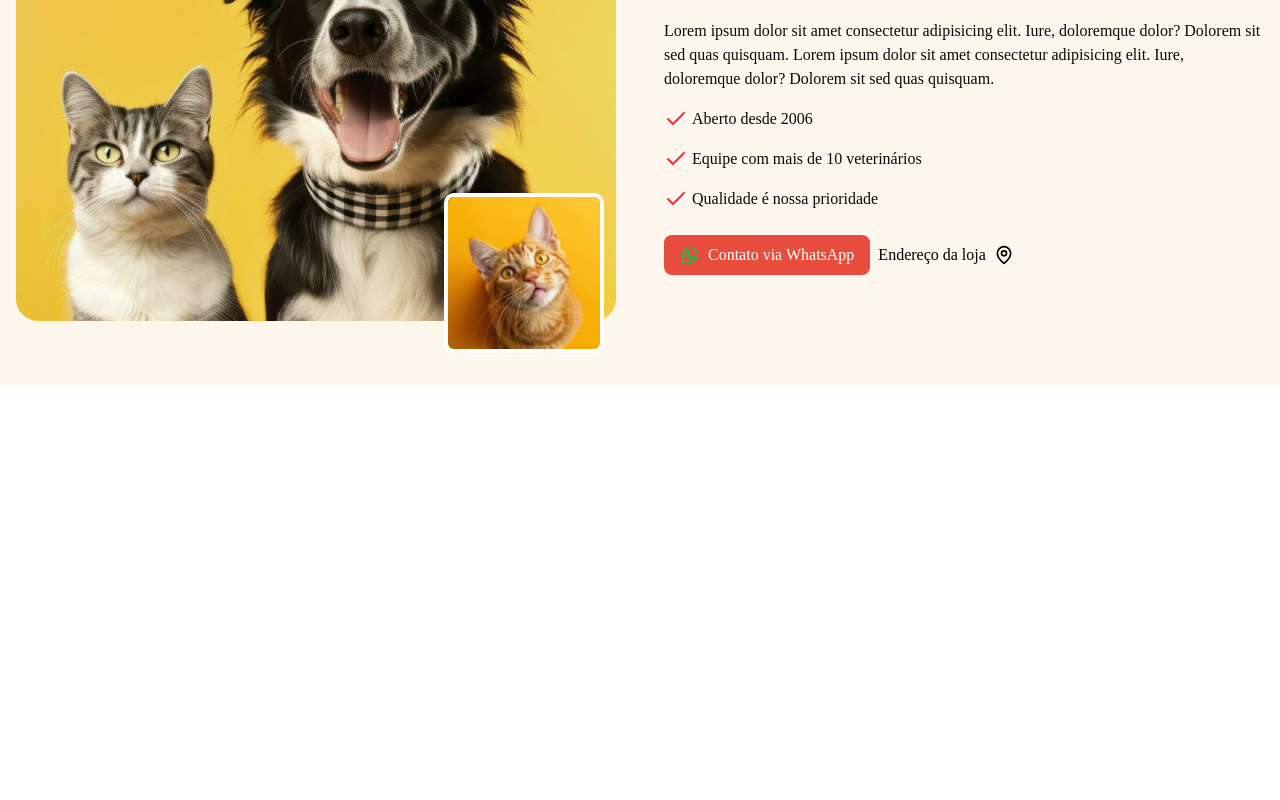
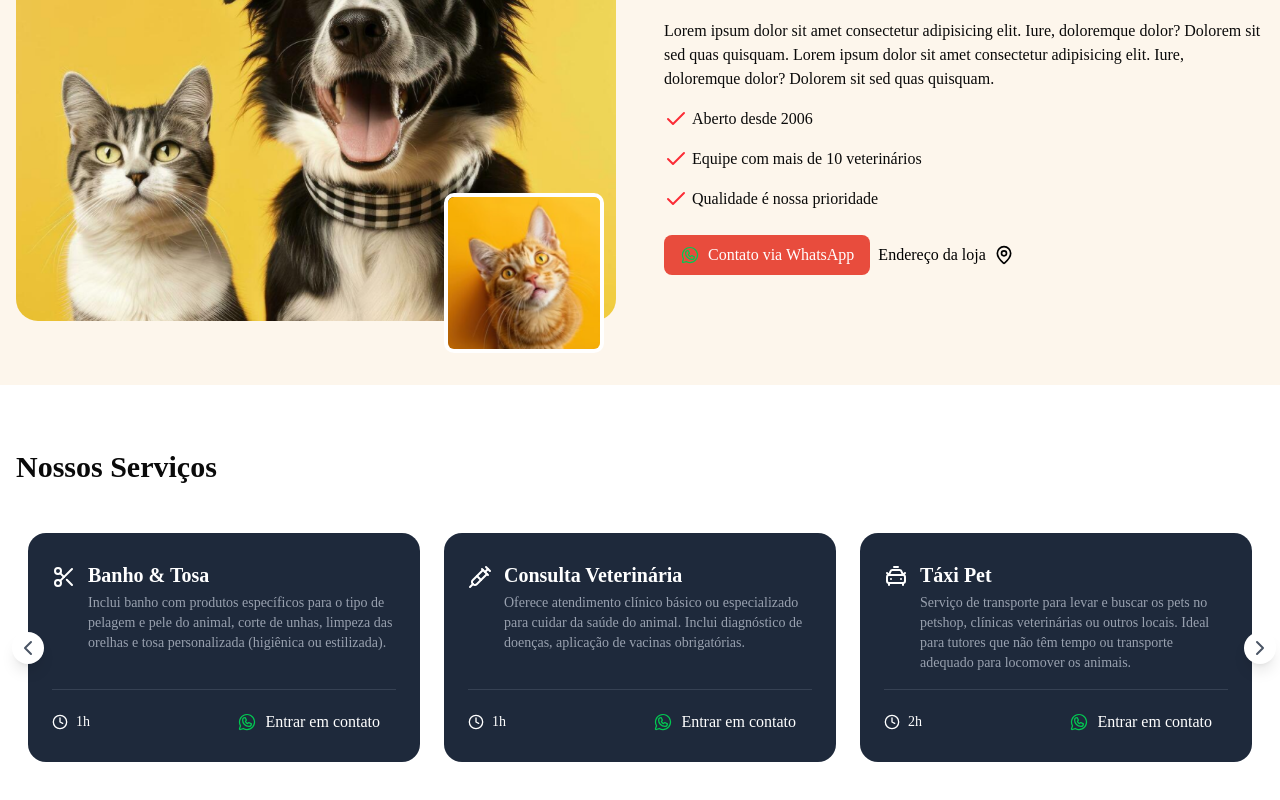
Before and after one commit to luangomesg/petdev, a Next.js app: page / in a window 1280 px wide. Shown: the part 510-1310 px from the top of the page. Before the commit the page ends 895 px from the top, so only its background shows below. Built offline with nearby package versions, Linux system fonts and the light colour scheme.

Commit message:
our services

```diff
--- a/package.json
+++ b/package.json
@@ -13,6 +13,7 @@
     "@phosphor-icons/react": "^2.1.10",
     "class-variance-authority": "^0.7.1",
     "cn": "^0.3.0",
+    "embla-carousel-react": "^8.6.0",
     "lucide-react": "^1.45.0",
     "next": "16.3.5",
     "react": "19.2.8",
--- /dev/null
+++ b/src/app/_components/ourServices.tsx
@@ -0,0 +1,137 @@
+"use client";
+import useEmblaCarousel from "embla-carousel-react";
+import {
+  ChevronLeft,
+  ChevronRight,
+  Scissors,
+  Syringe,
+  CarTaxiFront,
+  Hotel,
+  Clock,
+} from "lucide-react";
+import { WhatsappLogoIcon } from "@phosphor-icons/react";
+
+const services = [
+  {
+    title: "Banho & Tosa",
+    description:
+      "Inclui banho com produtos específicos para o tipo de pelagem e pele do animal, corte de unhas, limpeza das orelhas e tosa personalizada (higiênica ou estilizada).",
+    duration: "1h",
+    price: "$50",
+    icon: <Scissors />,
+    linkText:
+      "Olá, vi no site sobre Banho e tosa e gostaria de mais informações.",
+  },
+  {
+    title: "Consulta Veterinária",
+    description:
+      "Oferece atendimento clínico básico ou especializado para cuidar da saúde do animal. Inclui diagnóstico de doenças, aplicação de vacinas obrigatórias.",
+    duration: "1h",
+    price: "$45",
+    icon: <Syringe />,
+    linkText:
+      "Olá, vi no site sobre Consulta veterinária e gostaria de mais informações.",
+  },
+  {
+    title: "Táxi Pet",
+    description:
+      "Serviço de transporte para levar e buscar os pets no petshop, clínicas veterinárias ou outros locais. Ideal para tutores que não têm tempo ou transporte adequado para locomover os animais.",
+    duration: "2h",
+    price: "$80",
+    icon: <CarTaxiFront />,
+    linkText: "Olá, vi no site sobre Táxi Pet e gostaria de mais informações.",
+  },
+  {
+    title: "Hotel para pets",
+    description:
+      "Serviço de hospedagem para animais de estimação, ideal para quando os tutores precisam viajar ou se ausentar por alguns dias. Os pets ficam acomodados em espaços seguros, confortáveis.",
+    duration: "1h",
+    price: "$60",
+    icon: <Hotel />,
+    linkText:
+      "Olá, vi no site sobre Hotel para pets e gostaria de mais informações.",
+  },
+];
+
+export default function OurServices() {
+  const [emblaRef, emblaApi] = useEmblaCarousel({
+    loop: false,
+    align: "start",
+    slidesToScroll: 1,
+    breakpoints: {
+      "(min-width: 768px)": {
+        slidesToScroll: 3,
+      },
+    },
+  });
+
+  function scrollPrev() {
+    if (emblaApi) emblaApi.scrollPrev();
+  }
+
+  function scrollNext() {
+    if (emblaApi) emblaApi.scrollNext();
+  }
+
+  return (
+    <section className="bg-white py-16">
+      <div className="container mx-auto px-4">
+        <h2 className="text-3xl font-bold mb-12">Nossos Serviços</h2>
+        <div className="relative">
+          <div className="overflow-hidden" ref={emblaRef}>
+            <div className="flex">
+              {services.map((item, index) => (
+                <div
+                  className="flex-[0_0_100%] min-w-0 md:flex-[0_0_calc(100%/3)] px-3"
+                  key={index}
+                >
+                  <article className="bg-[#1e293b] text-white rounded-2xl p-6 space-y-4 h-full flex flex-col">
+                    <div className="flex-1 flex items-start justify-between">
+                      <div className="flex gap-3">
+                        <span className="text-3xl mt-2">{item.icon}</span>
+                        <div>
+                          <h3 className="font-bold text-xl my-1">
+                            {item.title}
+                          </h3>
+                          <p className="text-gray-400 text-sm select-none">
+                            {item.description}
+                          </p>
+                        </div>
+                      </div>
+                    </div>
+
+                    <div className="border-t border-gray-700 pt-4 flex items-center justify-between">
+                      <div className="flex gap-2 items-center text-sm">
+                        <Clock className="w-4 h-4" />
+                        <span>{item.duration}</span>
+                      </div>
+                      <a
+                        href="#"
+                        className="flex items-center justify-center gap-2 hover:bg-red-500 px-4 py-1 rounded-md duration-300"
+                      >
+                        <WhatsappLogoIcon className="w-5 h-5 text-green-500 " />
+                        Entrar em contato{" "}
+                      </a>
+                    </div>
+                  </article>
+                </div>
+              ))}
+            </div>
+          </div>
+          <button className=" bg-white flex items-center justify-center rounded-full shadow-lg w-8 h-8 absolute left-3 -translate-y-1/2 -translate-x-1/2  top-1/2 z-10">
+            <ChevronLeft
+              onClick={scrollPrev}
+              className="w-6 h-6 text-gray-600 "
+            />
+          </button>
+          <button className="bg-white flex items-center justify-center rounded-full shadow-lg w-8 h-8 absolute -right-7 -translate-y-1/2 -translate-x-1/2  top-1/2 z-10">
+            <ChevronRight
+              onClick={scrollNext}
+              className="w-6 h-6 text-gray-600"
+            />
+          </button>
+        </div>
+      </div>
+    </section>
+  );
+}
--- a/src/app/page.tsx
+++ b/src/app/page.tsx
@@ -1,11 +1,13 @@
 import About from "./_components/about";
 import Hero from "./_components/hero";
+import OurServices from "./_components/ourServices";
 
 export default function Home() {
   return (
     <main>
       <Hero />
       <About />
+      <OurServices />
     </main>
   );
 }
```
Also changed, not shown: 1 other file (tests, documents, lock files or other folders).
